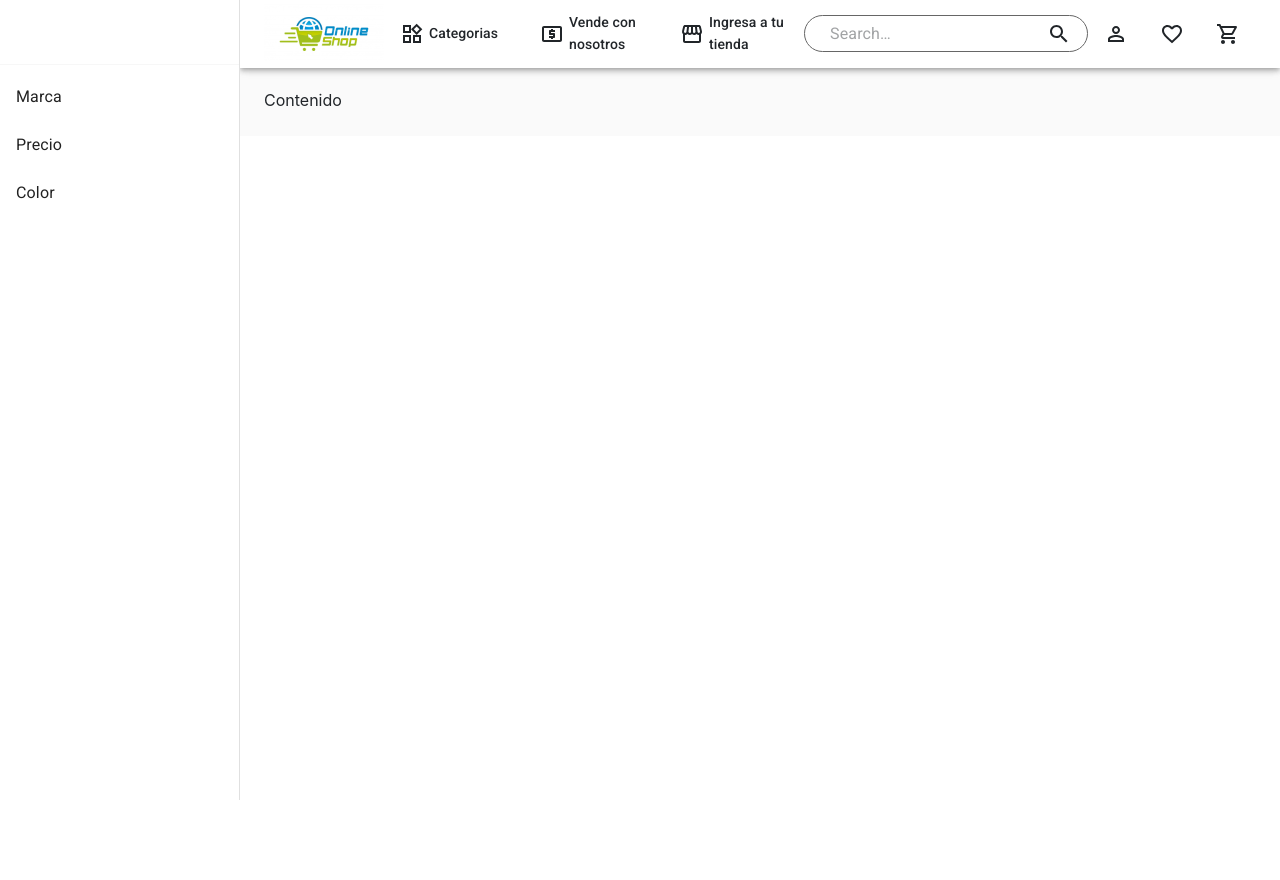
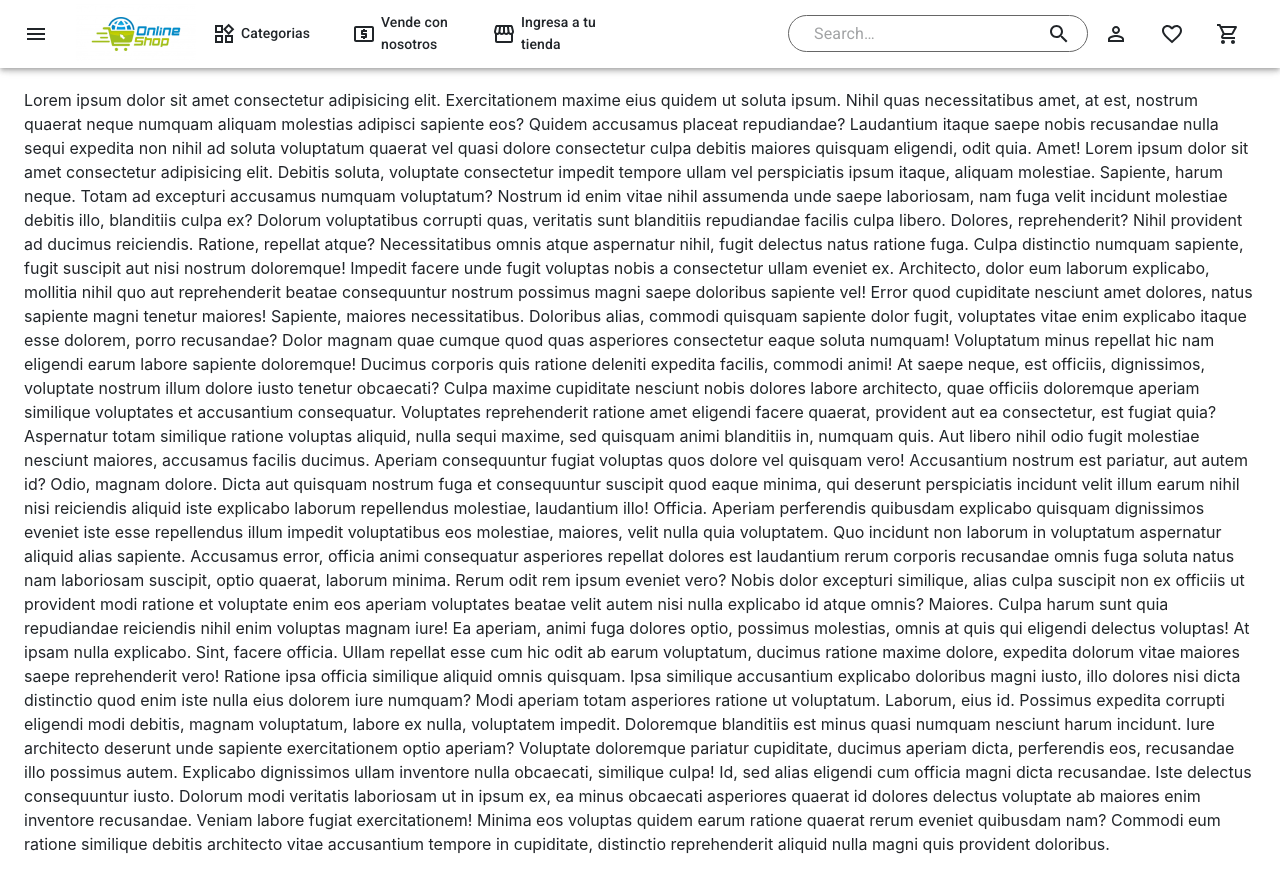
Before and after one commit to eastor112/ecommerce, a React (Create React App) app: page / in a window 1280 px wide. Before the commit the page ends 800 px from the top, so only its background shows below. Built offline with nearby package versions, Linux system fonts and the light colour scheme; the HTML template or start-up script is replaced by a standard one.

Commit message:
arreglado menu

```diff
--- a/package.json
+++ b/package.json
@@ -8,6 +8,7 @@
     "@testing-library/jest-dom": "^5.11.4",
     "@testing-library/react": "^11.1.0",
     "@testing-library/user-event": "^12.1.10",
+    "clsx": "^1.1.1",
     "react": "^17.0.2",
     "react-dom": "^17.0.2",
     "react-router-dom": "^5.2.0",
--- a/src/componentes/Contenedor.js
+++ b/src/componentes/Contenedor.js
@@ -1,9 +1,10 @@
 import React, { useState } from 'react';
-
-import { Hidden, makeStyles } from '@material-ui/core'
+import clsx from 'clsx';
+import { makeStyles } from '@material-ui/core'
 import Header from './Header';
 import SideBar from './SideBar';
 
+const drawerWidth = 240;
 const useStyles = makeStyles( theme => ({
   root: {
     display: 'flex'
@@ -11,9 +12,20 @@ const useStyles = makeStyles( theme => ({
   toolbar: theme.mixins.toolbar,
   content: {
     flexGrow: 1,
-    backgroundColor: theme.palette.background.default,
     padding: theme.spacing(3),
-  }
+    transition: theme.transitions.create('margin', {
+      easing: theme.transitions.easing.sharp,
+      duration: theme.transitions.duration.leavingScreen,
+    }),
+    marginLeft: -drawerWidth,
+  },
+  contentShift: {
+    transition: theme.transitions.create('margin', {
+      easing: theme.transitions.easing.easeOut,
+      duration: theme.transitions.duration.enteringScreen,
+    }),
+    marginLeft: 0,
+  },
 }))
 
 const Contenedor = () => {
@@ -27,22 +39,42 @@ const Contenedor = () => {
 
   return (
     <div className={classes.root}>
-      <Header toggleOpen={toggleOpen}/>
-      <Hidden xsDown>
-        <SideBar variant='permanent' open={true}/>
-      </Hidden>
-      <Hidden smUp>
-        <SideBar
-          variant='temporary'
-          open={open}
-          onClose={ toggleOpen }
-        />
-      </Hidden>
-      <div className={classes.content}>
+
+      <Header open={open} toggleOpen={toggleOpen}/>
+
+      <SideBar
+        variant='persistent'
+        open={open}
+        toggleOpen={toggleOpen}
+      />
+
+      <div className={clsx(classes.content, {
+          [classes.contentShift]: open,
+        })}>
         <div className={classes.toolbar}></div>
-        Contenido
+        Lorem ipsum dolor sit amet consectetur adipisicing elit. Exercitationem maxime eius quidem ut soluta ipsum. Nihil quas necessitatibus amet, at est, nostrum quaerat neque numquam aliquam molestias adipisci sapiente eos?
+        Quidem accusamus placeat repudiandae? Laudantium itaque saepe nobis recusandae nulla sequi expedita non nihil ad soluta voluptatum quaerat vel quasi dolore consectetur culpa debitis maiores quisquam eligendi, odit quia. Amet!
+        Lorem ipsum dolor sit amet consectetur adipisicing elit. Debitis soluta, voluptate consectetur impedit tempore ullam vel perspiciatis ipsum itaque, aliquam molestiae. Sapiente, harum neque. Totam ad excepturi accusamus numquam voluptatum?
+        Nostrum id enim vitae nihil assumenda unde saepe laboriosam, nam fuga velit incidunt molestiae debitis illo, blanditiis culpa ex? Dolorum voluptatibus corrupti quas, veritatis sunt blanditiis repudiandae facilis culpa libero.
+        Dolores, reprehenderit? Nihil provident ad ducimus reiciendis. Ratione, repellat atque? Necessitatibus omnis atque aspernatur nihil, fugit delectus natus ratione fuga. Culpa distinctio numquam sapiente, fugit suscipit aut nisi nostrum doloremque!
+        Impedit facere unde fugit voluptas nobis a consectetur ullam eveniet ex. Architecto, dolor eum laborum explicabo, mollitia nihil quo aut reprehenderit beatae consequuntur nostrum possimus magni saepe doloribus sapiente vel!
+        Error quod cupiditate nesciunt amet dolores, natus sapiente magni tenetur maiores! Sapiente, maiores necessitatibus. Doloribus alias, commodi quisquam sapiente dolor fugit, voluptates vitae enim explicabo itaque esse dolorem, porro recusandae?
+        Dolor magnam quae cumque quod quas asperiores consectetur eaque soluta numquam! Voluptatum minus repellat hic nam eligendi earum labore sapiente doloremque! Ducimus corporis quis ratione deleniti expedita facilis, commodi animi!
+        At saepe neque, est officiis, dignissimos, voluptate nostrum illum dolore iusto tenetur obcaecati? Culpa maxime cupiditate nesciunt nobis dolores labore architecto, quae officiis doloremque aperiam similique voluptates et accusantium consequatur.
+        Voluptates reprehenderit ratione amet eligendi facere quaerat, provident aut ea consectetur, est fugiat quia? Aspernatur totam similique ratione voluptas aliquid, nulla sequi maxime, sed quisquam animi blanditiis in, numquam quis.
+        Aut libero nihil odio fugit molestiae nesciunt maiores, accusamus facilis ducimus. Aperiam consequuntur fugiat voluptas quos dolore vel quisquam vero! Accusantium nostrum est pariatur, aut autem id? Odio, magnam dolore.
+        Dicta aut quisquam nostrum fuga et consequuntur suscipit quod eaque minima, qui deserunt perspiciatis incidunt velit illum earum nihil nisi reiciendis aliquid iste explicabo laborum repellendus molestiae, laudantium illo! Officia.
+        Aperiam perferendis quibusdam explicabo quisquam dignissimos eveniet iste esse repellendus illum impedit voluptatibus eos molestiae, maiores, velit nulla quia voluptatem. Quo incidunt non laborum in voluptatum aspernatur aliquid alias sapiente.
+        Accusamus error, officia animi consequatur asperiores repellat dolores est laudantium rerum corporis recusandae omnis fuga soluta natus nam laboriosam suscipit, optio quaerat, laborum minima. Rerum odit rem ipsum eveniet vero?
+        Nobis dolor excepturi similique, alias culpa suscipit non ex officiis ut provident modi ratione et voluptate enim eos aperiam voluptates beatae velit autem nisi nulla explicabo id atque omnis? Maiores.
+        Culpa harum sunt quia repudiandae reiciendis nihil enim voluptas magnam iure! Ea aperiam, animi fuga dolores optio, possimus molestias, omnis at quis qui eligendi delectus voluptas! At ipsam nulla explicabo.
+        Sint, facere officia. Ullam repellat esse cum hic odit ab earum voluptatum, ducimus ratione maxime dolore, expedita dolorum vitae maiores saepe reprehenderit vero! Ratione ipsa officia similique aliquid omnis quisquam.
+        Ipsa similique accusantium explicabo doloribus magni iusto, illo dolores nisi dicta distinctio quod enim iste nulla eius dolorem iure numquam? Modi aperiam totam asperiores ratione ut voluptatum. Laborum, eius id.
+        Possimus expedita corrupti eligendi modi debitis, magnam voluptatum, labore ex nulla, voluptatem impedit. Doloremque blanditiis est minus quasi numquam nesciunt harum incidunt. Iure architecto deserunt unde sapiente exercitationem optio aperiam?
+        Voluptate doloremque pariatur cupiditate, ducimus aperiam dicta, perferendis eos, recusandae illo possimus autem. Explicabo dignissimos ullam inventore nulla obcaecati, similique culpa! Id, sed alias eligendi cum officia magni dicta recusandae.
+        Iste delectus consequuntur iusto. Dolorum modi veritatis laboriosam ut in ipsum ex, ea minus obcaecati asperiores quaerat id dolores delectus voluptate ab maiores enim inventore recusandae. Veniam labore fugiat exercitationem!
+        Minima eos voluptas quidem earum ratione quaerat rerum eveniet quibusdam nam? Commodi eum ratione similique debitis architecto vitae accusantium tempore in cupiditate, distinctio reprehenderit aliquid nulla magni quis provident doloribus.
       </div>
-
     </div>
   );
 }
--- a/src/componentes/Filters.js
+++ b/src/componentes/Filters.js
@@ -2,7 +2,6 @@ import React from 'react';
 import { makeStyles } from '@material-ui/core/styles';
 import List from '@material-ui/core/List';
 import ListItem from '@material-ui/core/ListItem';
-import ListItemIcon from '@material-ui/core/ListItemIcon';
 import ListItemText from '@material-ui/core/ListItemText';
 
 const useStyles = makeStyles((theme) => ({
--- a/src/componentes/Header.js
+++ b/src/componentes/Header.js
@@ -1,4 +1,5 @@
 import React from 'react';
+import clsx from 'clsx'
 import { fade, makeStyles } from '@material-ui/core/styles';
 import AppBar from '@material-ui/core/AppBar';
 import Toolbar from '@material-ui/core/Toolbar';
@@ -17,12 +18,25 @@ import { IconButton, List, ListItem, ListItemText, withWidth } from '@material-u
 
 import logo from './../assets/images/logo.png'
 
+const drawerWidth = 240;
+
 const useStyles = makeStyles((theme) => ({
   menuButton: {
     marginRight: theme.spacing(2),
-    [theme.breakpoints.up('sm')]: {
-    display: 'none',
-    },
+  },
+  appBar: {
+    transition: theme.transitions.create(['margin', 'width'], {
+      easing: theme.transitions.easing.sharp,
+      duration: theme.transitions.duration.leavingScreen,
+    }),
+  },
+  appBarShift: {
+    width: `calc(100% - ${drawerWidth}px)`,
+    marginLeft: drawerWidth,
+    transition: theme.transitions.create(['margin', 'width'], {
+      easing: theme.transitions.easing.easeOut,
+      duration: theme.transitions.duration.enteringScreen,
+    }),
   },
   offset: theme.mixins.toolbar,
   grow: {
@@ -80,13 +94,9 @@ const useStyles = makeStyles((theme) => ({
     lineHeight: '0.5rem',
     fontSize: '0.8rem'
   },
-  // Para la barra lateral estática
-  appBar: {
-    [theme.breakpoints.up('sm')]: {
-      width: `calc(100% - ${240}px)`,
-      marginLeft: 240,
-    },
-  }
+  hide: {
+    display: 'none',
+  },
 }));
 
 const Header = (props) => {
@@ -94,10 +104,12 @@ const Header = (props) => {
 
   return (
     <div>
-      <AppBar className={classes.appBar} color='inherit' position="fixed">
+      <AppBar className={clsx(classes.appBar, {
+          [classes.appBarShift]: props.open,
+        })} color='inherit' position="fixed">
         <Toolbar>
 
-          <IconButton edge="start" className={classes.menuButton} color="inherit" aria-label="menu" onClick={()=>{props.toggleOpen()}}>
+          <IconButton edge="start" className={clsx(classes.menuButton, props.open && classes.hide)} color="inherit" aria-label="menu" onClick={()=>{props.toggleOpen()}}>
             <MenuIcon />
           </IconButton>
 
--- a/src/componentes/SideBar.js
+++ b/src/componentes/SideBar.js
@@ -1,6 +1,9 @@
 import React from 'react';
-import { makeStyles, Drawer, Divider } from '@material-ui/core'
+import { makeStyles, useTheme, Drawer, Divider, IconButton } from '@material-ui/core'
 import Filters from './Filters';
+
+import ChevronLeftIcon from '@material-ui/icons/ChevronLeft';
+import ChevronRightIcon from '@material-ui/icons/ChevronRight';
 
 const drawerWidth = 240;
 
@@ -12,11 +15,19 @@ const useStyles = makeStyles(theme => ({
   drawerPaper: {
     width: drawerWidth,
   },
+  drawerHeader: {
+    display: 'flex',
+    alignItems: 'center',
+    padding: theme.spacing(0, 1),
+    ...theme.mixins.toolbar,
+    justifyContent: 'flex-end',
+  },
   toolbar: theme.mixins.toolbar,
 }))
 
 const SideBar = (props) => {
   const classes = useStyles();
+  const theme = useTheme();
 
   return (
     <Drawer
@@ -24,12 +35,18 @@ const SideBar = (props) => {
       classes={{
         paper: classes.drawerPaper,
       }}
+      BackdropProps={{ invisible: true }}
       anchor='left'
       variant={props.variant}
       open={props.open}
-      onClose={ props.onClose ? props.onClose: null }
     >
-      <div className={classes.toolbar}></div>
+      <div className={classes.drawerHeader}>
+
+          <IconButton onClick={props.toggleOpen}>
+            {theme.direction === 'ltr' ? <ChevronLeftIcon /> : <ChevronRightIcon />}
+          </IconButton>
+        </div>
+
       <Divider />
       <Filters />
     </Drawer>
```
Also changed, not shown: 2 other files (tests, documents, lock files or other folders).
